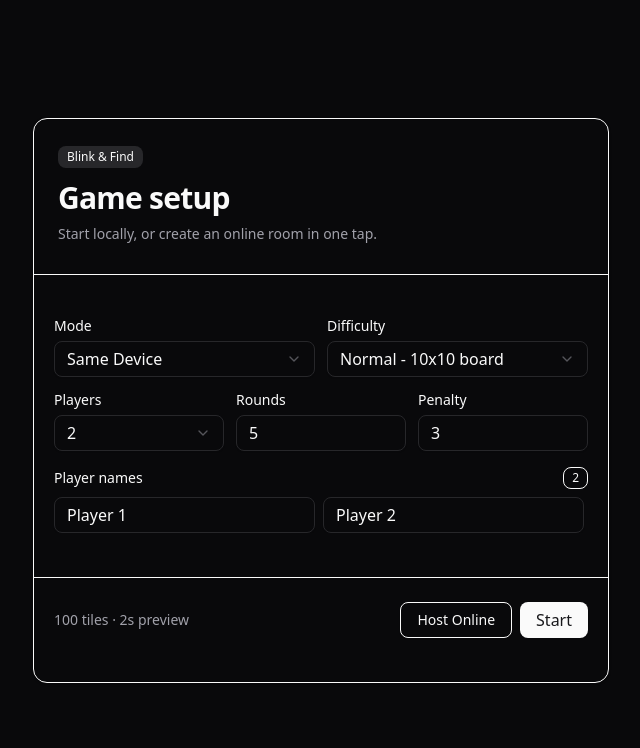
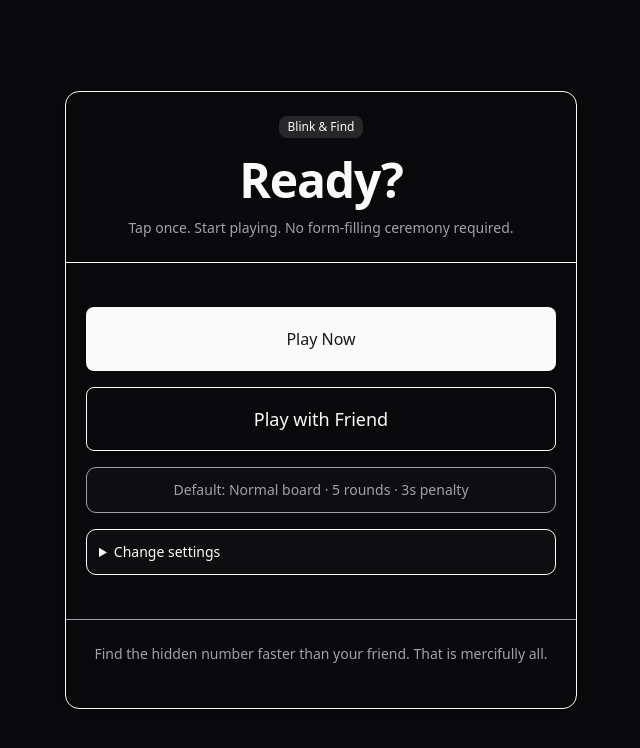
Before and after one commit to Nischhalsubba/blink-and-find, a Next.js app: page / in a window 1280 px wide. Shown: the top 748 px of the page, without its empty margins (319-959 px from the left). Built offline with nearby package versions, Linux system fonts and the light colour scheme.

Commit message:
Make setup screen quick start focused

```diff
--- a/src/components/StartScreen.tsx
+++ b/src/components/StartScreen.tsx
@@ -1,6 +1,7 @@
 "use client";
 
 import Link from "next/link";
+import type { ReactNode } from "react";
 import { Badge } from "@/components/ui/badge";
 import { Button } from "@/components/ui/button";
 import {
@@ -13,14 +14,8 @@ import {
 } from "@/components/ui/card";
 import { Input } from "@/components/ui/input";
 import { Label } from "@/components/ui/label";
-import {
-  Select,
-  SelectContent,
-  SelectItem,
-  SelectTrigger,
-  SelectValue,
-} from "@/components/ui/select";
 import { DIFFICULTIES } from "@/lib/gameDefaults";
+import { cn } from "@/lib/utils";
 import type { Difficulty, GameConfig, GameMode } from "@/types/game";
 
 interface StartScreenProps {
@@ -37,8 +32,34 @@ interface StartScreenProps {
   onStart: (config: GameConfig) => void;
 }
 
+function ChoicePill({
+  active,
+  children,
+  onClick,
+}: {
+  active: boolean;
+  children: ReactNode;
+  onClick: () => void;
+}) {
+  return (
+    <button
+      type="button"
+      aria-pressed={active}
+      onClick={onClick}
+      className={cn(
+        "rounded-full border px-4 py-2 text-sm font-medium transition-all",
+        active
+          ? "border-primary bg-primary text-primary-foreground shadow-xs"
+          : "border-border bg-muted/20 text-muted-foreground hover:bg-accent hover:text-accent-foreground"
+      )}
+    >
+      {children}
+    </button>
+  );
+}
+
 /**
- * Minimal setup screen. Keep the menu quiet so the game board can be the focus.
+ * Quick-first setup screen. Most people should press one button and play.
  */
 export default function StartScreen({
   mode,
@@ -53,8 +74,8 @@ export default function StartScreen({
   onPenaltySecondsChange,
   onStart,
 }: StartScreenProps) {
-  const selectedDifficulty =
-    DIFFICULTIES.find((item) => item.id === difficulty) ?? DIFFICULTIES[1];
+  const selectedDifficulty = DIFFICULTIES.find((item) => item.id === difficulty) ?? DIFFICULTIES[1];
+  const normalDifficulty = DIFFICULTIES.find((item) => item.id === "normal") ?? selectedDifficulty;
 
   function updatePlayerCount(count: number) {
     const nextNames = Array.from({ length: count }, (_, index) => {
@@ -70,7 +91,18 @@ export default function StartScreen({
     onPlayerNamesChange(nextNames);
   }
 
-  function handleStart() {
+  function handleQuickStart() {
+    onStart({
+      mode: "single",
+      difficulty: "normal",
+      boardSize: normalDifficulty.boardSize,
+      totalRounds: 5,
+      flashDurationMs: normalDifficulty.flashDurationMs,
+      penaltySeconds: 3,
+    });
+  }
+
+  function handleCustomStart() {
     onStart({
       mode,
       difficulty,
@@ -83,73 +115,76 @@ export default function StartScreen({
 
   return (
     <section className="flex h-full items-center justify-center px-2">
-      <Card className="w-full max-w-xl overflow-hidden">
-        <CardHeader className="border-b pb-4">
-          <div className="flex items-center justify-between gap-3">
-            <div>
-              <Badge variant="secondary" className="mb-3">
+      <Card className="w-full max-w-lg overflow-hidden">
+        <CardHeader className="border-b pb-4 text-center">
+          <Badge variant="secondary" className="mx-auto mb-3 w-fit">
             Blink &amp; Find
           </Badge>
-              <CardTitle className="text-3xl font-semibold tracking-tight">
-                Game setup
+          <CardTitle className="text-4xl font-semibold tracking-tight sm:text-5xl">
+            Ready?
           </CardTitle>
           <CardDescription className="mt-2">
-                Start locally, or create an online room in one tap.
+            Tap once. Start playing. No form-filling ceremony required.
           </CardDescription>
-            </div>
-          </div>
         </CardHeader>
 
         <CardContent className="grid gap-4 p-4 sm:p-5">
-          <div className="grid gap-3 sm:grid-cols-2">
+          <Button size="lg" className="h-16 text-lg" onClick={handleQuickStart}>
+            Play Now
+          </Button>
+
+          <Button asChild size="lg" variant="outline" className="h-16 text-lg">
+            <Link href="/online?host=1">Play with Friend</Link>
+          </Button>
+
+          <div className="rounded-lg border bg-muted/20 p-3 text-center text-sm text-muted-foreground">
+            Default: Normal board · 5 rounds · 3s penalty
+          </div>
+
+          <details className="rounded-lg border bg-muted/20 p-3">
+            <summary className="cursor-pointer text-sm font-medium">Change settings</summary>
+
+            <div className="mt-4 grid gap-4">
               <div className="grid gap-2">
-              <Label htmlFor="mode">Mode</Label>
-              <Select value={mode} onValueChange={(value) => onModeChange(value as GameMode)}>
-                <SelectTrigger id="mode">
-                  <SelectValue placeholder="Choose mode" />
-                </SelectTrigger>
-                <SelectContent>
-                  <SelectItem value="single">Single Player</SelectItem>
-                  <SelectItem value="multiplayer">Same Device</SelectItem>
-                </SelectContent>
-              </Select>
+                <Label>Local mode</Label>
+                <div className="flex flex-wrap gap-2">
+                  <ChoicePill active={mode === "single"} onClick={() => onModeChange("single")}>
+                    Solo
+                  </ChoicePill>
+                  <ChoicePill active={mode === "multiplayer"} onClick={() => onModeChange("multiplayer")}>
+                    Same Device
+                  </ChoicePill>
+                </div>
               </div>
 
               <div className="grid gap-2">
-              <Label htmlFor="difficulty">Difficulty</Label>
-              <Select value={difficulty} onValueChange={(value) => onDifficultyChange(value as Difficulty)}>
-                <SelectTrigger id="difficulty">
-                  <SelectValue placeholder="Choose difficulty" />
-                </SelectTrigger>
-                <SelectContent>
+                <Label>Difficulty</Label>
+                <div className="flex flex-wrap gap-2">
                   {DIFFICULTIES.map((item) => (
-                    <SelectItem key={item.id} value={item.id}>
-                      {item.label} - {item.description}
-                    </SelectItem>
+                    <ChoicePill key={item.id} active={difficulty === item.id} onClick={() => onDifficultyChange(item.id)}>
+                      {item.label}
+                    </ChoicePill>
                   ))}
-                </SelectContent>
-              </Select>
                 </div>
               </div>
 
               <div className="grid grid-cols-3 gap-3">
                 <div className="grid gap-2">
-              <Label htmlFor="players">Players</Label>
-              <Select
-                value={String(mode === "single" ? 1 : playerNames.length)}
-                disabled={mode === "single"}
-                onValueChange={(value) => updatePlayerCount(Number(value))}
+                  <Label>Players</Label>
+                  <div className="flex flex-wrap gap-2">
+                    {[1, 2, 3, 4].map((count) => (
+                      <ChoicePill
+                        key={count}
+                        active={(mode === "single" ? 1 : playerNames.length) === count}
+                        onClick={() => {
+                          onModeChange(count === 1 ? "single" : "multiplayer");
+                          updatePlayerCount(count);
+                        }}
                       >
-                <SelectTrigger id="players">
-                  <SelectValue placeholder="Players" />
-                </SelectTrigger>
-                <SelectContent>
-                  <SelectItem value="1">1</SelectItem>
-                  {[2, 3, 4, 5, 6].map((count) => (
-                    <SelectItem key={count} value={String(count)}>{count}</SelectItem>
+                        {count}
+                      </ChoicePill>
                     ))}
-                </SelectContent>
-              </Select>
+                  </div>
                 </div>
 
                 <div className="grid gap-2">
@@ -180,10 +215,10 @@ export default function StartScreen({
               {mode === "multiplayer" && (
                 <div className="grid gap-2">
                   <div className="flex items-center justify-between">
-                <Label>Player names</Label>
+                    <Label>Names</Label>
                     <Badge variant="outline">{playerNames.length}</Badge>
                   </div>
-              <div className="grid max-h-36 gap-2 overflow-auto pr-1 sm:grid-cols-2">
+                  <div className="grid max-h-32 gap-2 overflow-auto pr-1 sm:grid-cols-2">
                     {playerNames.map((name, index) => (
                       <Input
                         key={index}
@@ -195,20 +230,14 @@ export default function StartScreen({
                   </div>
                 </div>
               )}
+
+              <Button onClick={handleCustomStart}>Start Custom Game</Button>
+            </div>
+          </details>
         </CardContent>
 
-        <CardFooter className="flex flex-col-reverse gap-2 border-t p-4 sm:flex-row sm:items-center sm:justify-between sm:p-5">
-          <div className="text-sm text-muted-foreground">
-            {selectedDifficulty.boardSize} tiles · {selectedDifficulty.flashDurationMs / 1000}s preview
-          </div>
-          <div className="flex gap-2">
-            <Button asChild variant="outline">
-              <Link href="/online?host=1">Host Online</Link>
-            </Button>
-            <Button onClick={handleStart}>
-              Start
-            </Button>
-          </div>
+        <CardFooter className="justify-center border-t p-4 text-sm text-muted-foreground sm:p-5">
+          Find the hidden number faster than your friend. That is mercifully all.
         </CardFooter>
       </Card>
     </section>
```
Lines whose indentation alone changed are shown as unchanged.
